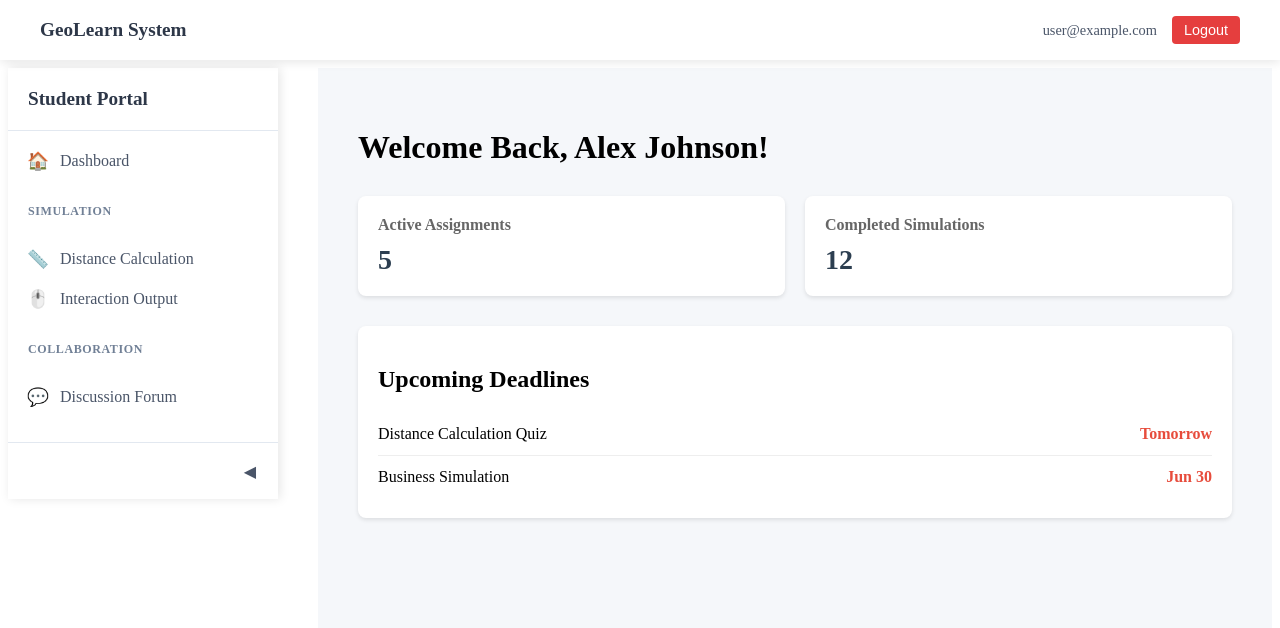
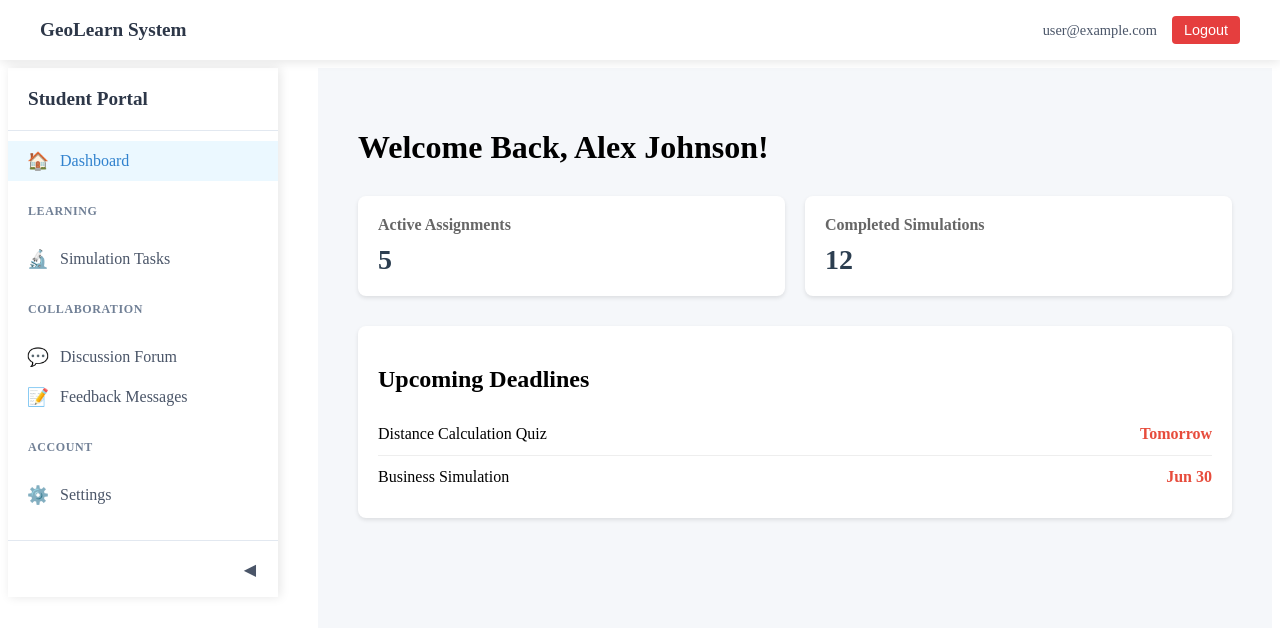
Before and after one commit to nzambu254/lals, a Vue app: page /student/dashboard in a window 1280 px wide. Shown: the top 628 px of the page. Built offline with nearby package versions, Linux system fonts and the light colour scheme; no server answers; sample sign-in values are in the browser's storage.

Commit message:
sidebarfixed

```diff
--- a/src/components/Sidebar.vue
+++ b/src/components/Sidebar.vue
@@ -23,33 +23,33 @@
 
           <div class="nav-section">
             <h3 class="nav-section-title">Management</h3>
-            <router-link to="/users" class="nav-link">
+            <router-link to="/admin/users" class="nav-link">
               <span class="nav-icon">👥</span>
               <span>User Management</span>
             </router-link>
-            <router-link to="/content" class="nav-link">
+            <router-link to="/admin/content" class="nav-link">
               <span class="nav-icon">📄</span>
               <span>Content Creation</span>
             </router-link>
           </div>
 
           <div class="nav-section">
-            <h3 class="nav-section-title">Training</h3>
-            <router-link to="/training" class="nav-link">
+            <h3 class="nav-section-title">Training & Analytics</h3>
+            <router-link to="/admin/training" class="nav-link">
               <span class="nav-icon">🎓</span>
               <span>Program Training</span>
+            </router-link>
+            <router-link to="/admin/analytics" class="nav-link">
+              <span class="nav-icon">📈</span>
+              <span>System Analytics</span>
             </router-link>
           </div>
 
           <div class="nav-section">
             <h3 class="nav-section-title">Simulation</h3>
-            <router-link to="/simulation/assignments" class="nav-link">
-              <span class="nav-icon">📋</span>
-              <span>Assignment Module</span>
-            </router-link>
-            <router-link to="/simulation/distance" class="nav-link">
-              <span class="nav-icon">📏</span>
-              <span>Distance Calculation</span>
+            <router-link to="/admin/simulations" class="nav-link">
+              <span class="nav-icon">🔬</span>
+              <span>Simulation Modules</span>
             </router-link>
           </div>
         </template>
@@ -57,29 +57,37 @@
         <!-- Student Links -->
         <template v-else>
           <div class="nav-section">
-            <router-link to="/dashboard" class="nav-link">
+            <router-link to="/student/dashboard" class="nav-link">
               <span class="nav-icon">🏠</span>
               <span>Dashboard</span>
             </router-link>
           </div>
 
           <div class="nav-section">
-            <h3 class="nav-section-title">Simulation</h3>
-            <router-link to="/tasks/distance" class="nav-link">
-              <span class="nav-icon">📏</span>
-              <span>Distance Calculation</span>
-            </router-link>
-            <router-link to="/tasks/interaction" class="nav-link">
-              <span class="nav-icon">🖱️</span>
-              <span>Interaction Output</span>
+            <h3 class="nav-section-title">Learning</h3>
+            <router-link to="/student/simulations" class="nav-link">
+              <span class="nav-icon">🔬</span>
+              <span>Simulation Tasks</span>
             </router-link>
           </div>
 
           <div class="nav-section">
             <h3 class="nav-section-title">Collaboration</h3>
-            <router-link to="/forum" class="nav-link">
+            <router-link to="/student/forum" class="nav-link">
               <span class="nav-icon">💬</span>
               <span>Discussion Forum</span>
+            </router-link>
+            <router-link to="/student/feedback" class="nav-link">
+              <span class="nav-icon">📝</span>
+              <span>Feedback Messages</span>
+            </router-link>
+          </div>
+
+          <div class="nav-section">
+            <h3 class="nav-section-title">Account</h3>
+            <router-link to="/student/settings" class="nav-link">
+              <span class="nav-icon">⚙️</span>
+              <span>Settings</span>
             </router-link>
           </div>
         </template>
```
